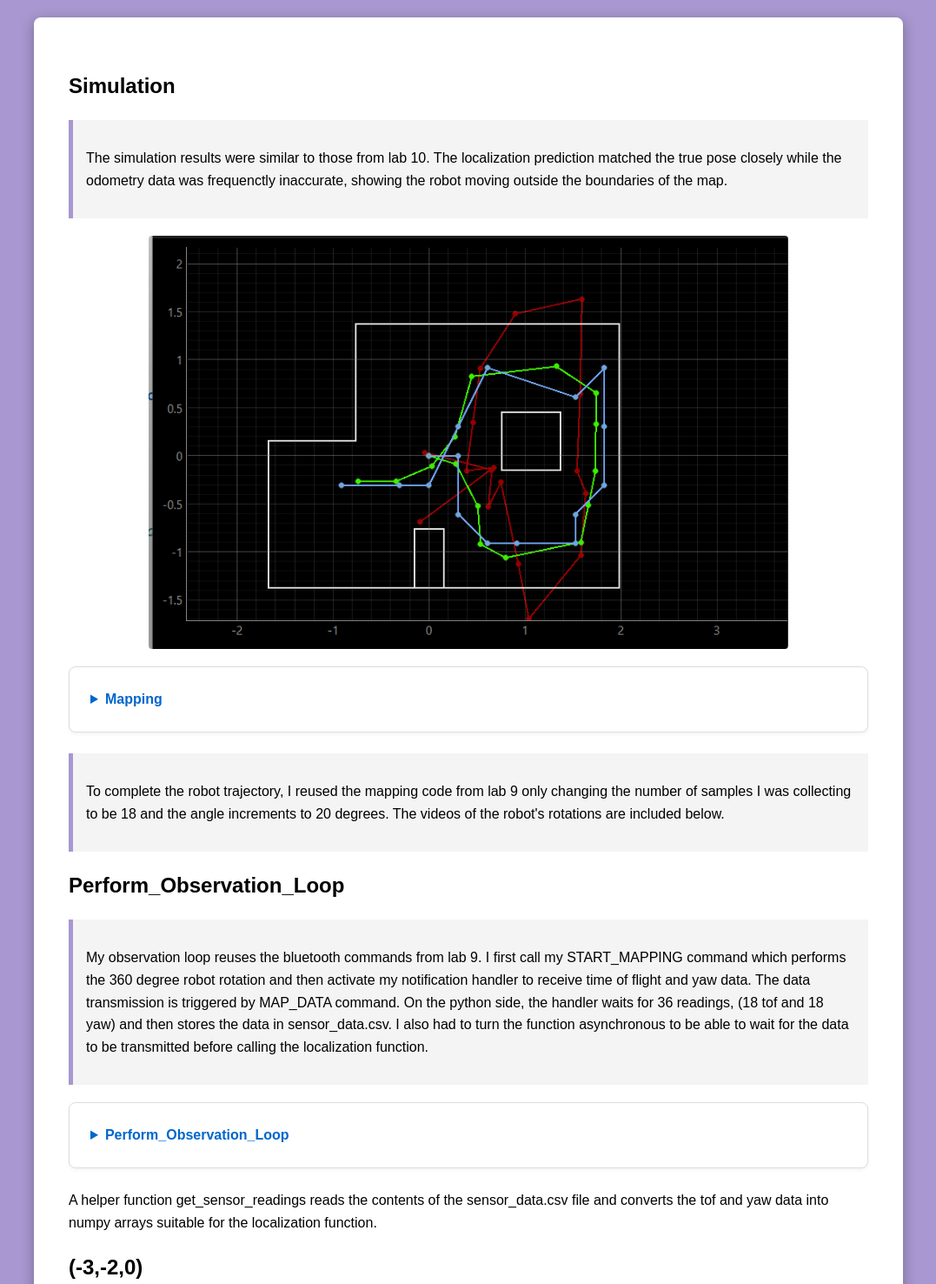
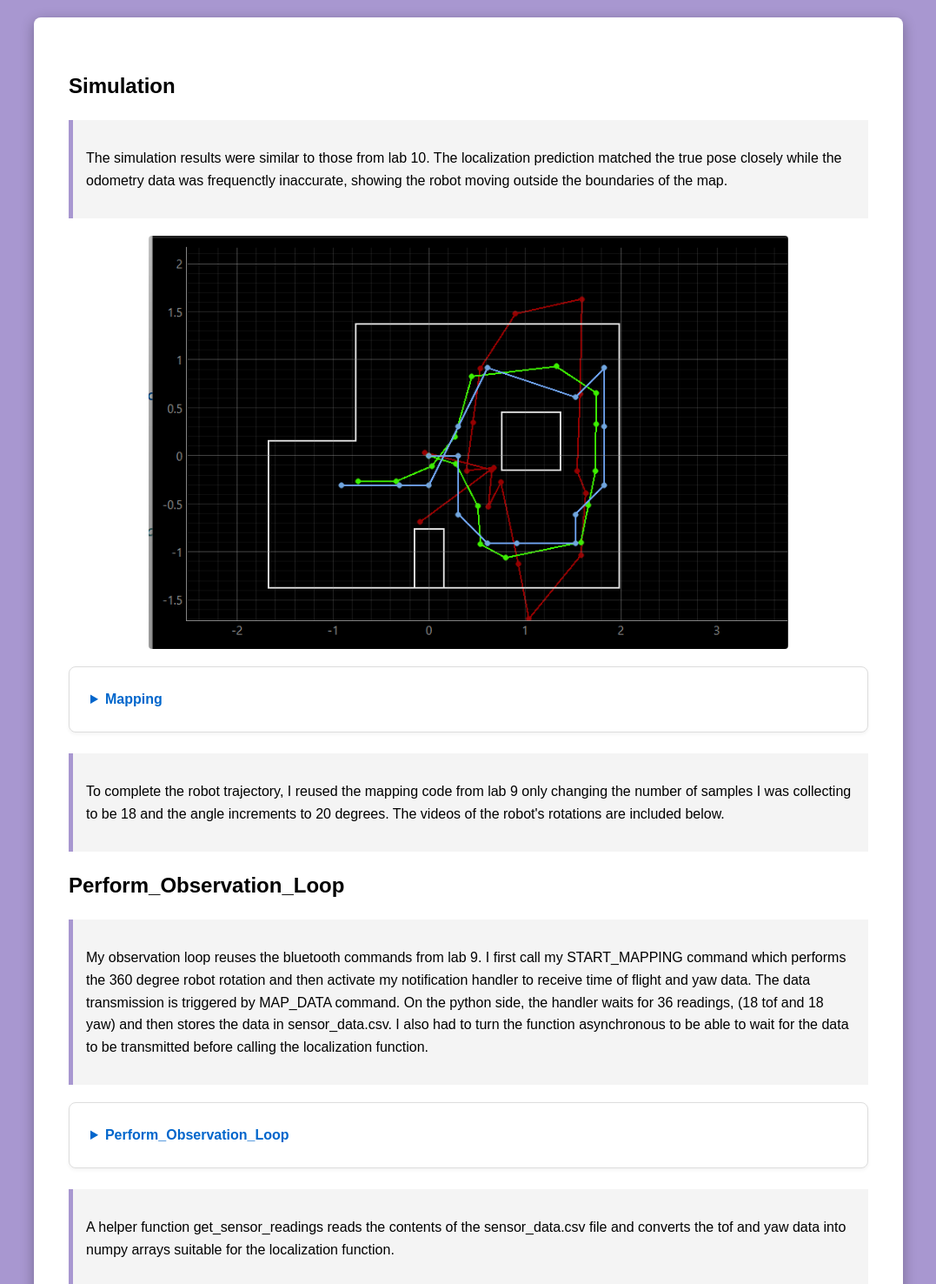
Before and after one commit to VasilisaI/VasilisaI.github.io, a Jekyll site: the page LABS/lab11.html, which Jekyll copies as it is, in a window 1280 px wide. Shown: the top 1476 px of the page at 87% size, without its empty margins (101-1178 px from the left). Built offline with Jekyll 4.4.1, drawn with Linux system fonts in a browser that asks for light colours; grey boxes are pictures that could not be loaded.

Commit message:
lab 11 final

```diff
--- a/LABS/lab11.html
+++ b/LABS/lab11.html
@@ -135,11 +135,15 @@ window.MathJax = {
   </div>
 </details>
 
+
+<div class="info-card">
 <p>
      A helper function get_sensor_readings reads the contents of the
      sensor_data.csv file and converts the tof and yaw data into numpy arrays suitable for
      the localization function.
 </p>
+
+</div>
 
 <h2>(-3,-2,0)</h2>
 
```
